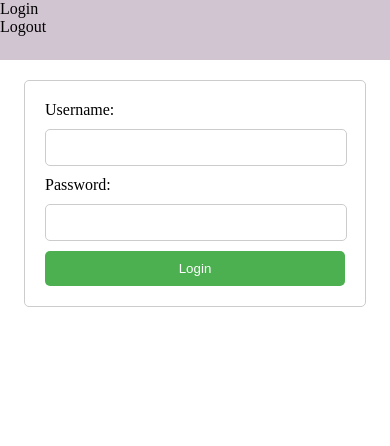
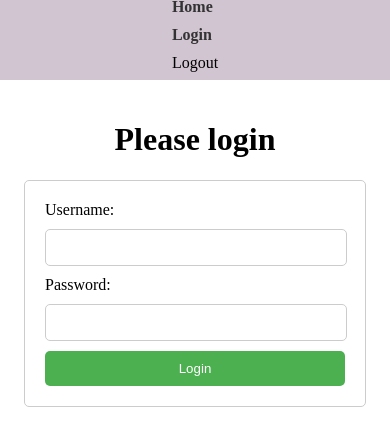
Before and after one commit to PaulWheatcroft/login-logout, a React (Create React App) app: page /login in a window 390 px wide. Shown: the top 446 px of the page. Built offline with nearby package versions, Linux system fonts and the light colour scheme.

Commit message:
Added Home and Login links and styled menu

```diff
--- a/src/App.css
+++ b/src/App.css
@@ -1,14 +1,49 @@
 .header {
+  display: flex;
+  justify-content: center;
+  align-items: center;
+  height: 80px;
   background-color: #d2c5d2;
-  height: 60px;
-}
-
-.navigation {
-  padding: 0;
-  margin: 0;
 }
 
 .main {
   flex: 1;
   padding: 20px;
 }
+
+.navigation {
+  display: flex;
+  list-style: none;
+  padding: 0;
+  margin: 0;
+}
+
+.navigation li {
+  margin-right: 20px;
+}
+
+.navigation li:last-child {
+  margin-right: 0;
+}
+
+.navigation a {
+  text-decoration: none;
+  color: #333;
+  font-weight: bold;
+}
+
+@media (max-width: 768px) {
+  .header {
+    flex-direction: column;
+    align-items: center;
+  }
+
+  .navigation {
+    flex-direction: column;
+  }
+
+  .navigation li {
+    margin-bottom: 10px;
+    margin-right: 0;
+  }
+}
--- a/src/App.js
+++ b/src/App.js
@@ -1,4 +1,4 @@
-import { BrowserRouter as Router, Route, Routes } from "react-router-dom";
+import { BrowserRouter as Router, Route, Routes, Link } from "react-router-dom";
 
 import HomePage from "./components/HomePage/HomePage";
 import LoginForm from "./components/LoginForm/LoginForm";
@@ -11,7 +11,12 @@
         <header className="header">
           <nav>
             <ul className="navigation">
-              <li>Login</li>
+              <li>
+                <Link to="/">Home</Link>
+              </li>
+              <li>
+                <Link to="/login">Login</Link>
+              </li>
               <li>Logout</li>
             </ul>
           </nav>
--- a/src/components/LoginForm/LoginForm.js
+++ b/src/components/LoginForm/LoginForm.js
@@ -30,6 +30,8 @@
   };
 
   return (
+    <>
+      <h1>Please login</h1>
       <form onSubmit={handleSubmit} className="login-form">
         <div>
           <label>Username:</label>
@@ -49,6 +51,7 @@
         </div>
         <button type="submit">Login</button>
       </form>
+    </>
   );
 };
 
--- a/src/index.css
+++ b/src/index.css
@@ -1,6 +1,10 @@
 body {
   padding: 0;
   margin: 0;
+}
+
+h1 {
+  text-align: center;
 }
 
 #root {
```
Lines whose indentation alone changed are shown as unchanged.
